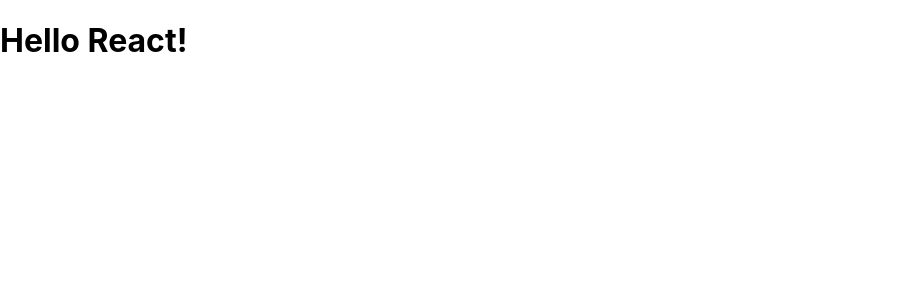
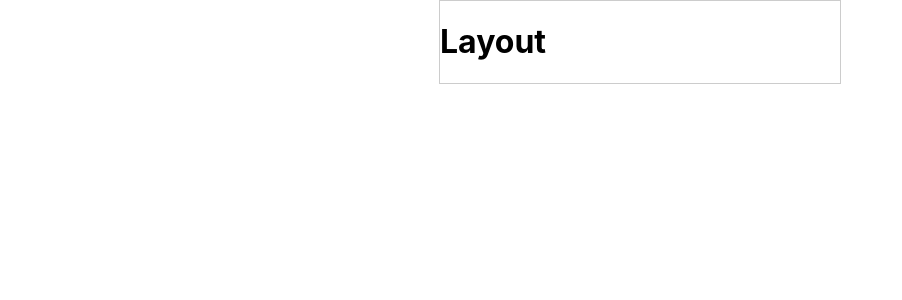
Before and after one commit to VertoBrat/second-react, a React app: page / in a window 1280 px wide. Shown: the top 300 px of the page, without its empty margins (0-902 px from the left). Built offline with nearby package versions, Linux system fonts and the light colour scheme.

Commit message:
css modules

```diff
--- a/src/App.js
+++ b/src/App.js
@@ -1,11 +1,14 @@
 import {Component} from "react";
+import Layout from "./hoc/Layout/Layout";
 
 class App extends Component {
     render() {
         return (
-            <div>
-                <h1>Hello React!</h1>
-            </div>
+            <Layout>
+                <div style={{border: '1px solid #ccc', width: 400, margin: '0 auto'}}>
+                    <h1>Layout</h1>
+                </div>
+            </Layout>
         )
     }
 }
--- a/src/hoc/Layout/Layout.js
+++ b/src/hoc/Layout/Layout.js
@@ -1,9 +1,14 @@
 import {Component} from "react";
+import classes from './Layout.module.css'
 
 class Layout extends Component {
     render() {
         return (
-            this.props.children
+            <div className={classes.Layout}>
+                <main>
+                    {this.props.children}
+                </main>
+            </div>
         )
     }
 }
--- /dev/null
+++ b/src/hoc/Layout/Layout.module.css
@@ -0,0 +1,11 @@
+.Layout {
+    height: 100vh;
+    display: flex;
+    flex-direction: column;
+}
+
+.Layout main {
+    display: flex;
+    flex-direction: column;
+    flex-grow: 1;
+}
```
